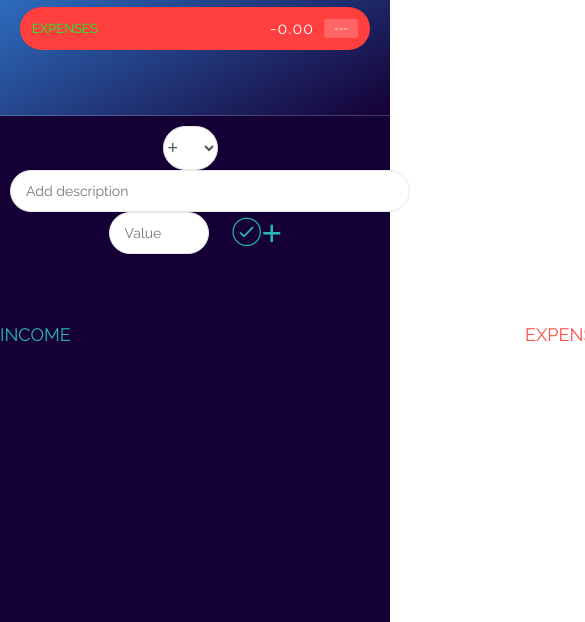
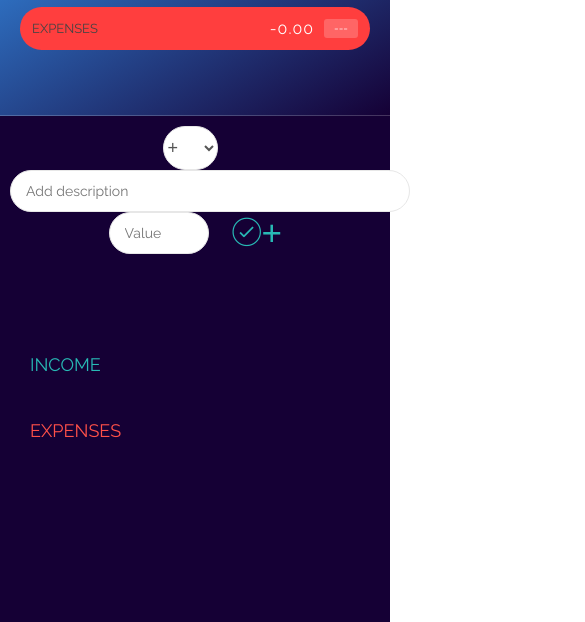
Before and after one commit to douglasmasho/athena-budget, a plain HTML site: page index.html in a window 390 px wide. Shown: the part 222-844 px from the top of the page, 585 px wide, since content can reach past the window. Drawn offline with nearby package versions, Linux system fonts and the light colour scheme.

Commit message:
4th commit

```diff
--- a/style.css
+++ b/style.css
@@ -85,7 +85,7 @@ body {
 .budget__expenses--text {
     float: left;
     font-size: 13px;
-    color: rgb(0, 255, 42);
+    color: #444;
     margin-top: 2px;
 }
 
@@ -182,19 +182,32 @@ body {
 
 /***** LISTS *****/
 .container {
-    width: 1000px;
+    /* width: 1000px; */
+    display: flex;
+    justify-content: space-around;
     margin: 60px auto;
 }
 
+@media screen and (max-width: 900px) {
+
+    .container {
+        flex-direction: column;
+        margin-left: 30px;
+    }
+
+}
 .income {
     float: left;
     width: 475px;
-    margin-right: 50px;
+    /* margin-right: 50px; */
+    margin-top: 30px;
+
 }
 
 .expenses {
     float: left;
     width: 475px;
+    margin-top: 30px;
 }
 
 h2 {
@@ -218,6 +231,7 @@ h2 {
 .item__description {
     float: left;
     font-size: 20px;
+    color: rgb(0, 255, 0);
 }
 
 .item__value {
```
